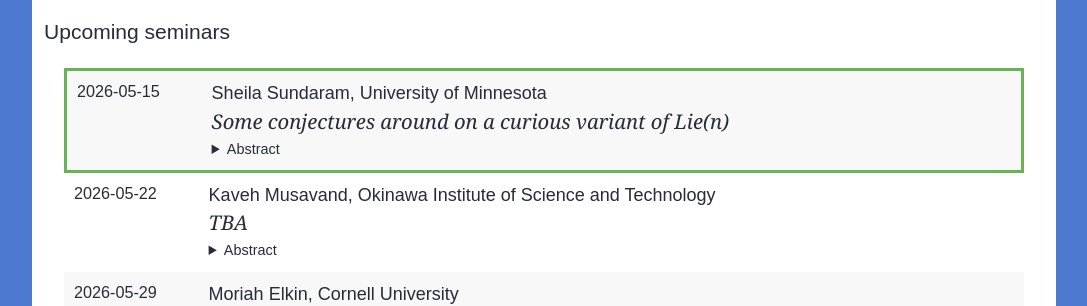
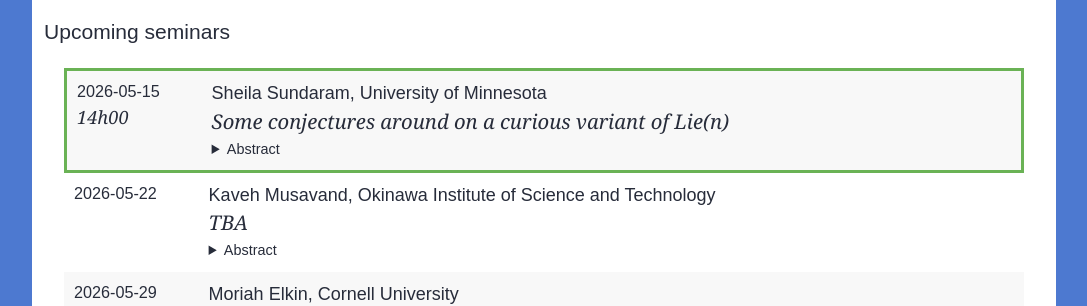
Before and after one commit to lacim-uqam/lacim-uqam.github.io, a Jekyll site: the page built from en/seminar.md, in a window 1280 px wide and 900 px high, scrolled down 662 px. Shown: the part 155-461 px from the top of the window, without its empty margins (96-1183 px from the left). Built offline with Jekyll 4.4.1, drawn with Linux system fonts in a browser that asks for light colours; formulas are drawn with MathJax 3; our own code applies the rules of GitHub Pages for plain Markdown files.

Commit message:
update time for Sheila's talk

```diff
--- a/_data/lacim-seminar.yml
+++ b/_data/lacim-seminar.yml
@@ -20,6 +20,7 @@
   affiliation: University of Minnesota
   title: Some conjectures around on a curious variant of Lie(n)
   date: 2026-05-15
+  time: 14h00
   abstract: >
     Fundamental work of Reutenauer and Garsia (1980s-1990s) launched a renewed interest and vast literature on the representation Lie(n) of the symmetric group S_n on the multilinear component of the free Lie algebra on n generators. This talk will discuss a curious variant Lie(n,2) of the celebrated representation Lie(n). Introduced a few years ago by the speaker, the variant Lie(n,2)  satisfies the analogue of almost every known property of Lie(n). As one example, the exterior powers of the variant Lie(n,2) decompose the regular representation of S_n. The classical free Lie algebra counterpart of this result is the 1942 theorem of Robert Thrall which also follows from the earlier Poincaré-Birkhoff-Witt theorem: it is the well-known decomposition of the regular representation given by the symmetrised powers of the representations Lie(n) (the higher Lie modules). There are tantalising hints of analogies with the homology groups associated to the partition lattice as well. I will discuss these connections and other conjectures.
 
```
